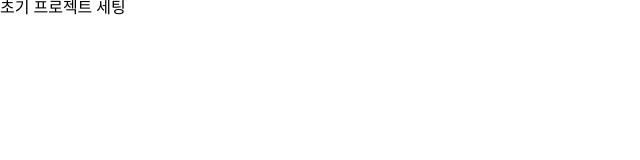
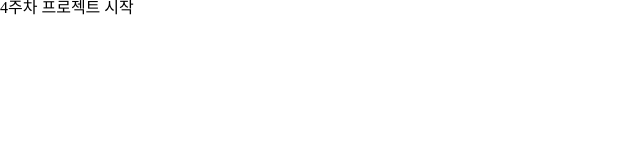
Before and after one commit to kakao-tech-campus-2nd-step3/Team5_FE, a React (Vite) app: page / in a window 1280 px wide. Shown: the top 160 px of the page, without its empty margins (0-640 px from the left). Built offline with nearby package versions, Linux system fonts and the light colour scheme.

Commit message:
Create week4 branch based on Master

```diff
--- a/src/App.tsx
+++ b/src/App.tsx
@@ -6,7 +6,7 @@ function App() {
   return (
     <>
       <Reset />
-      <h1>초기 프로젝트 세팅</h1>
+      <h1>4주차 프로젝트 시작</h1>
     </>
   );
 }
```
